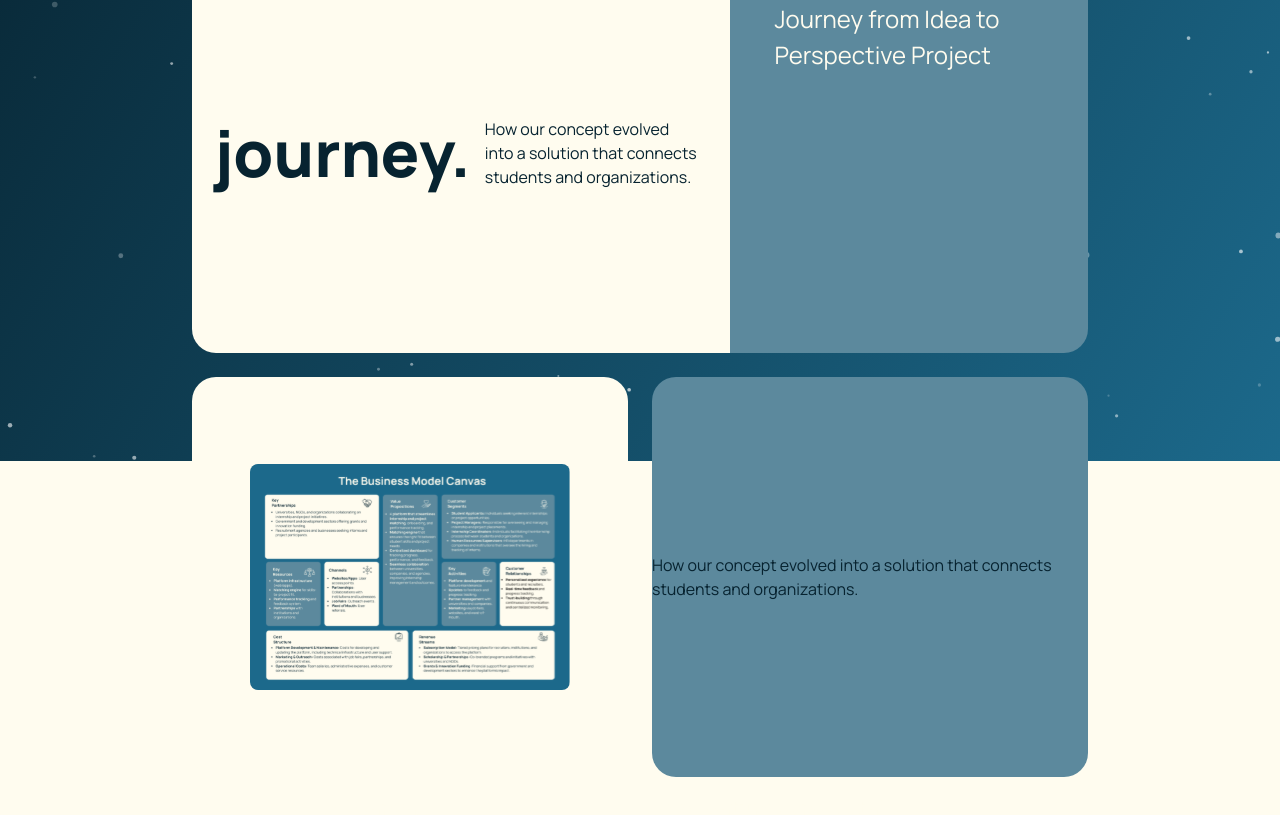
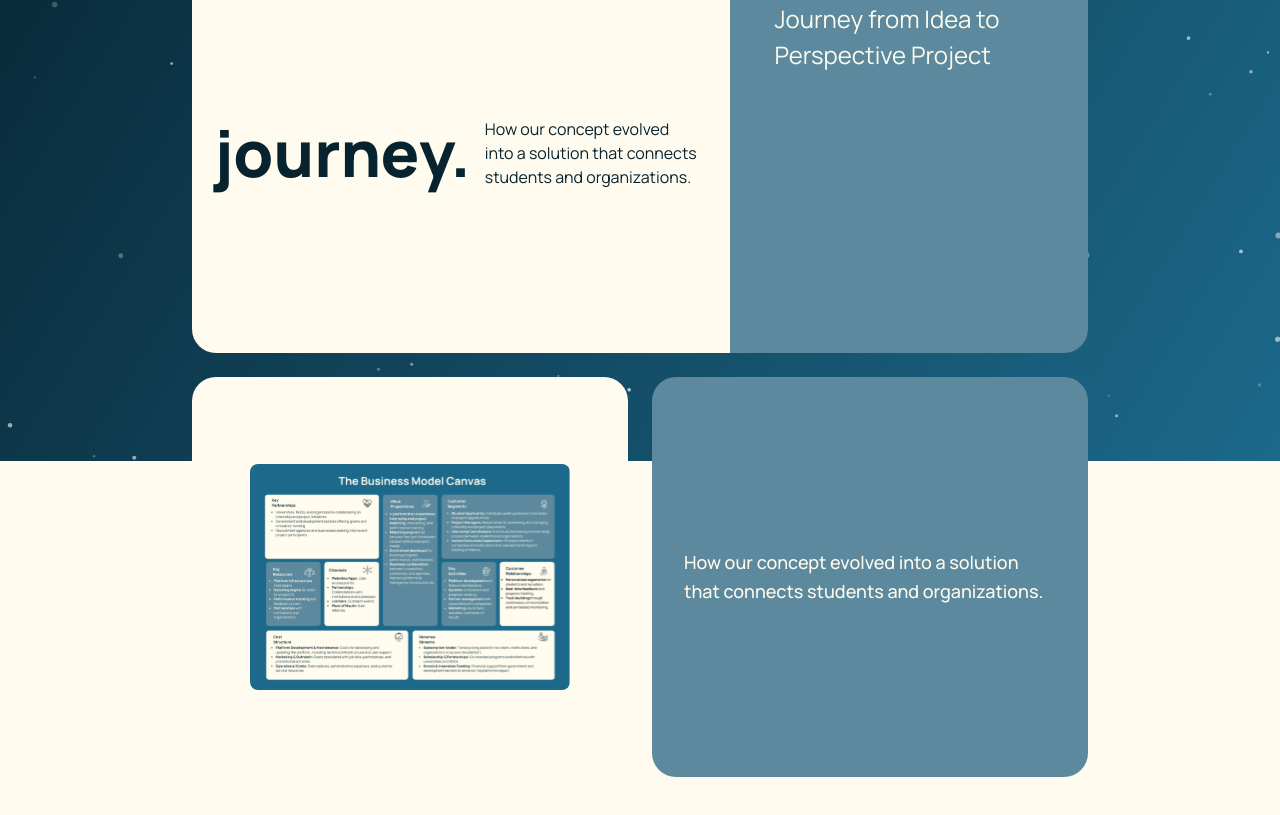
Before and after one commit to Markndrei/HCI-Group-Website, a Next.js app: page /documents in a window 1280 px wide. Shown: the part 339-1154 px from the top of the page. Built offline with nearby package versions, Linux system fonts and the light colour scheme.

Commit message:
improved the app features card

```diff
--- a/src/app/documents/page.tsx
+++ b/src/app/documents/page.tsx
@@ -54,11 +54,10 @@ export default function Documents() {
             <Link
               href="/appfeatures"
               passHref
-                className="w-1/2 text-[1rem] h-[50dvh] bg-[#5C899D] text-left rounded-3xl flex items-center justify-center"
+              className="w-1/2 h-[50dvh] bg-[#5C899D] rounded-3xl flex items-center justify-center"
             >
-                <div>
-                  How our concept evolved into a solution that connects students
-                  and organizations.
+              <div className="px-8 py-6 text-[#FFFCEF] text-lg font-medium leading-relaxed text-left">
+                How our concept evolved into a solution that connects students and organizations.
               </div>
             </Link>
             </div>
```
Lines whose indentation alone changed are shown as unchanged.
